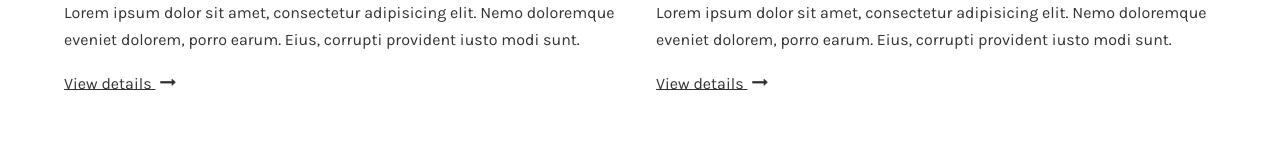
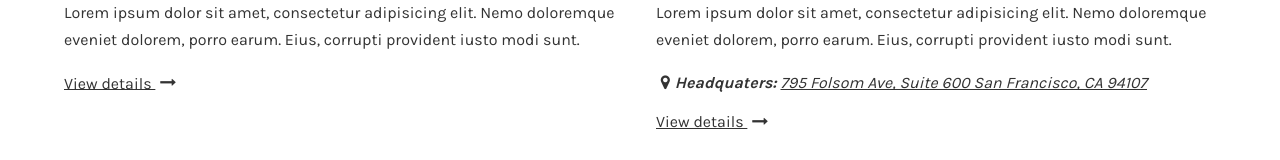
Before and after one commit to andriusdulevicius/shop-with-strapi, a React (Create React App) app: page / in a window 1280 px wide. Shown: the part 558-718 px from the top of the page. Built offline with nearby package versions, Linux system fonts and the light colour scheme.

Commit message:
blog address fix

```diff
--- a/src/components/Sections/Blog/BlogItem.jsx
+++ b/src/components/Sections/Blog/BlogItem.jsx
@@ -8,6 +8,17 @@ export default function BlogItem({ blog: b }) {
       <h3 className='title'>{b.title}</h3>
       {/* TODO: panaudoti summary, jei nera tada nukirpri pagr text */}
       <p>{b.summary}</p>
+      {b.address && (
+        <address>
+          <strong>
+            <Icon icon='map-marker' />
+            Headquaters:
+          </strong>{' '}
+          <a href='http://google.com' target='_blank' rel='noreferrer'>
+            {b.address}
+          </a>
+        </address>
+      )}
       <a href={b.link}>
         View details <Icon icon='long-arrow-right' />
       </a>
```
